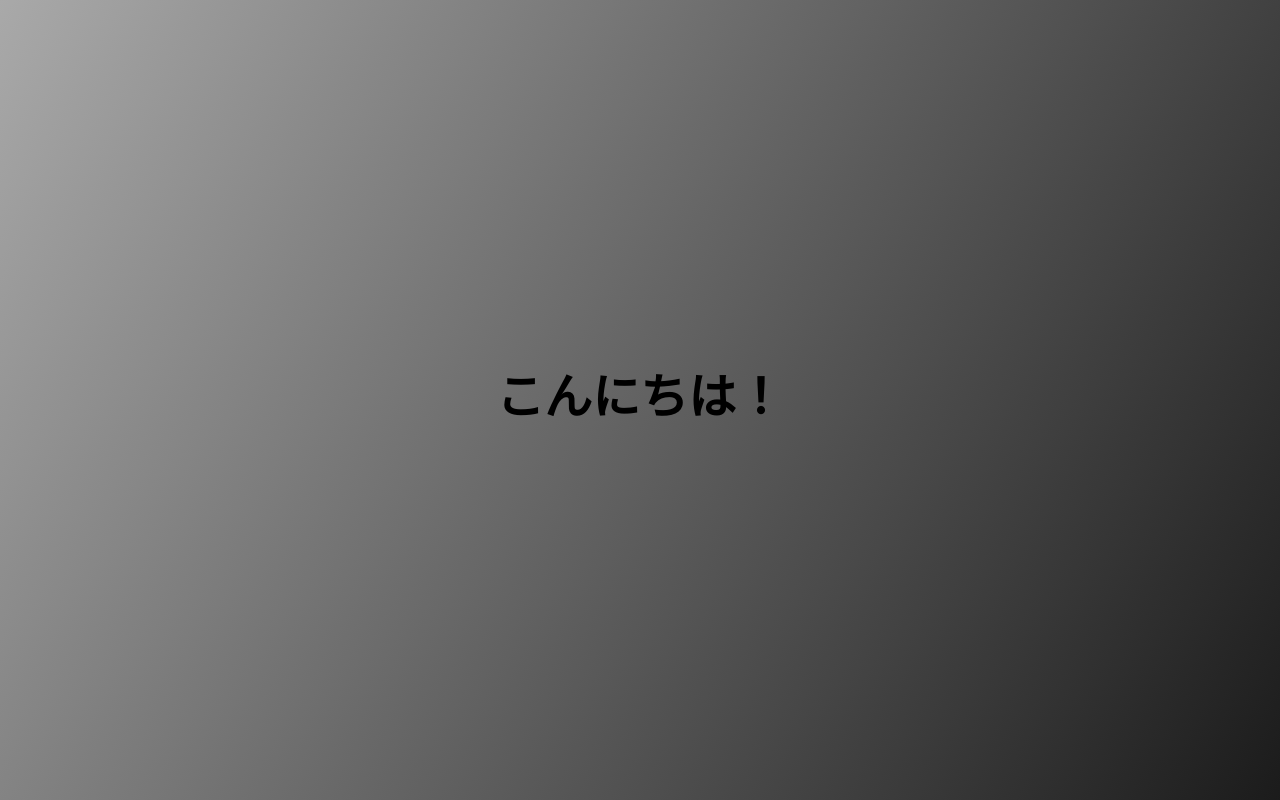
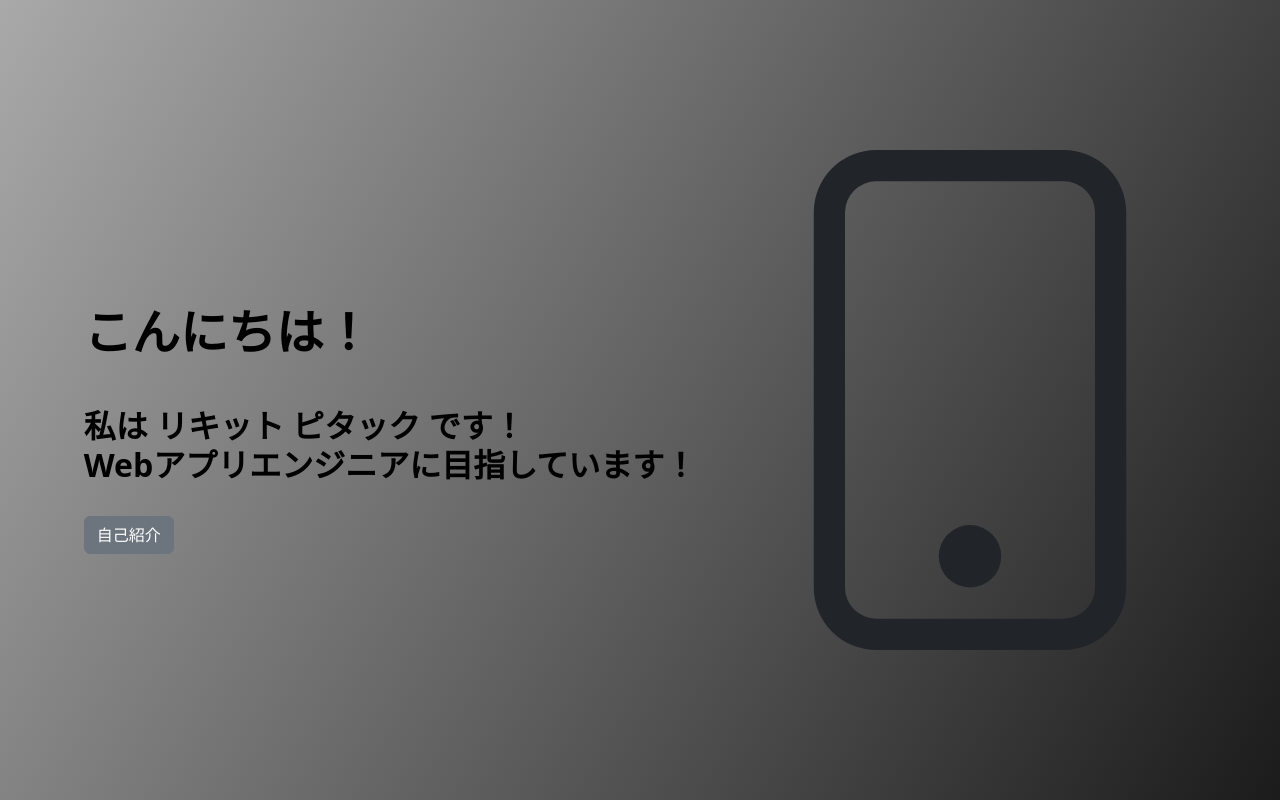
Before and after one commit to LikitPithak/html-portfolio, a plain HTML site: page index.html in a window 1280 px wide. Shown: the top 800 px of the page. Drawn offline with nearby package versions, Linux system fonts and the light colour scheme.

Commit message:
タイトル更新

```diff
--- a/css/style.css
+++ b/css/style.css
@@ -44,3 +44,7 @@
 .container{
     max-width: 1320px;
 }
+
+.container-title{
+  max-width: 720px;
+}
--- a/index.html
+++ b/index.html
@@ -16,8 +16,23 @@
 
     <!-- タイトル -->
     <section id="title" class="gradient-background">
-        <div class="container px-4 py-5 my-5 text-center">
-            <h1 class="display-5 fw-bold text-body-emphasis">こんにちは！</h1>
+        <div class="container-title px-4 py-5 my-5 text-left">
+            <h1 class="display-5 fw-bold text-body-emphasis">
+                <br>こんにちは！
+            </h1>
+            <h2 class="display-7 fw-bold text-body-emphasis">
+                <br>私は リキット ピタック です！
+                <br>Webアプリエンジニアに目指しています！
+            </h2>
+            <div>
+                <br><a class="btn btn-secondary" href="#">自己紹介</a>
+            </div>
+        </div>
+        <div class="container-title text-right">
+            <svg xmlns="http://www.w3.org/2000/svg" width="500" height="500" fill="currentColor" class="bi bi-phone" viewBox="0 0 16 16">
+                <path d="M11 1a1 1 0 0 1 1 1v12a1 1 0 0 1-1 1H5a1 1 0 0 1-1-1V2a1 1 0 0 1 1-1zM5 0a2 2 0 0 0-2 2v12a2 2 0 0 0 2 2h6a2 2 0 0 0 2-2V2a2 2 0 0 0-2-2z"/>
+                <path d="M8 14a1 1 0 1 0 0-2 1 1 0 0 0 0 2"/>
+            </svg>
         </div>
     </section>
 
@@ -25,7 +40,7 @@
     <section id="profile">
         <div class="container mt-5 text-center">
             <img class="profile-img mb-5" src="./img/my_profile_pic.jpg" alt="profile pic">
-            <h2>私は PITHAK LIKITTHANGTHUM です！</h2>
+            <h2>私は リキット ピタック です！</h2>
             <p>Webアプリエンジニアに目指しています！</p>
             <p><a class="btn btn-secondary" href="#">職歴</a></p>
         </div>
```
Lines whose indentation alone changed are shown as unchanged.
